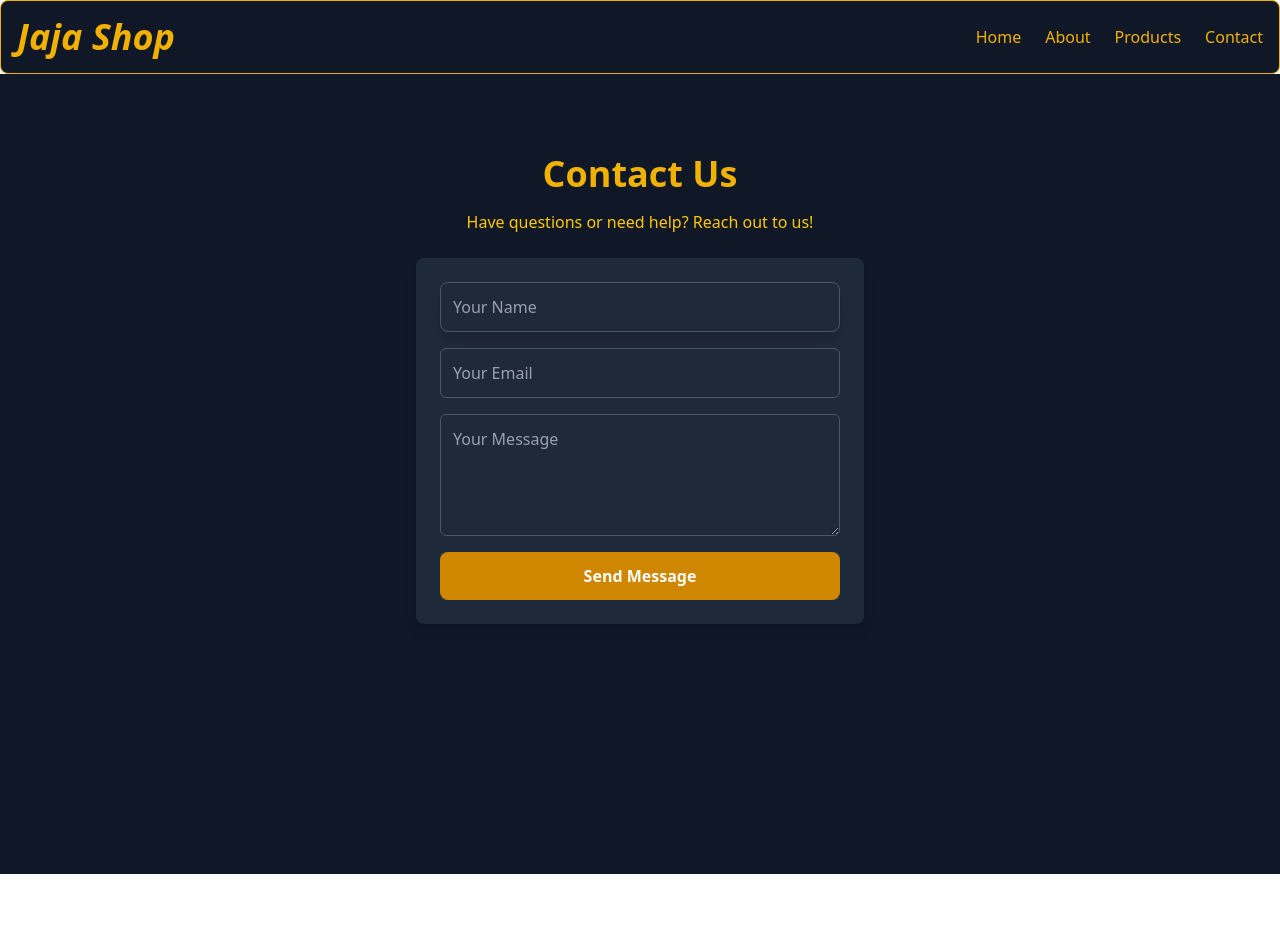
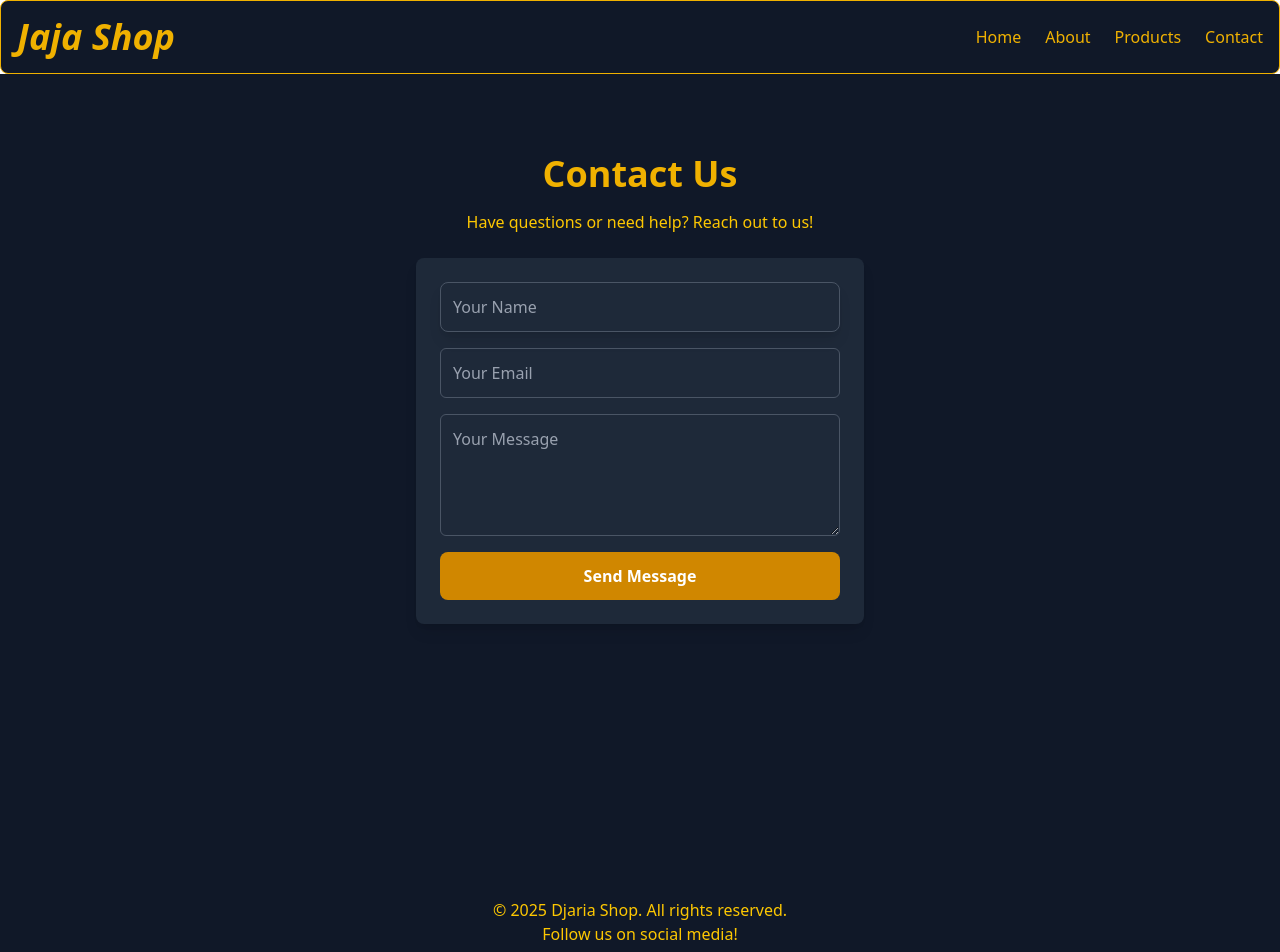
Before and after one commit to UWASEdjaria/Static-E-commerce-Homepage, a React (Vite) app: page /Contact in a window 1280 px wide. Shown: the top 952 px of the page. Before the commit the page ends 874 px from the top, so only its background shows below. Built offline with nearby package versions, Linux system fonts and the light colour scheme.

Commit message:
add footer

```diff
--- a/src/App.jsx
+++ b/src/App.jsx
@@ -6,6 +6,8 @@ import Home from './components/Home'
 import About from './components/About'
 import Products from './components/Products'
 import Contact from './components/Contact'
+import Footer from './components/Footer';
+
 
 function App() {
 
@@ -20,6 +22,7 @@ function App() {
           <Route path="/Products"element={<Products/>}/>
           <Route path="/Contact"element={<Contact/>}/>
         </Routes>
+        <Footer />
       </Router>
     </>
   )
--- /dev/null
+++ b/src/components/Footer.jsx
@@ -0,0 +1,13 @@
+// Footer.jsx
+import React from 'react';
+
+function Footer() {
+  return (
+    <footer className="bg-gray-900 text-yellow-400 py-6 text-center">
+      <p>&copy; 2025 Djaria Shop. All rights reserved.</p>
+      <p>Follow us on social media!</p>
+    </footer>
+  );
+}
+
+export default Footer;
```
